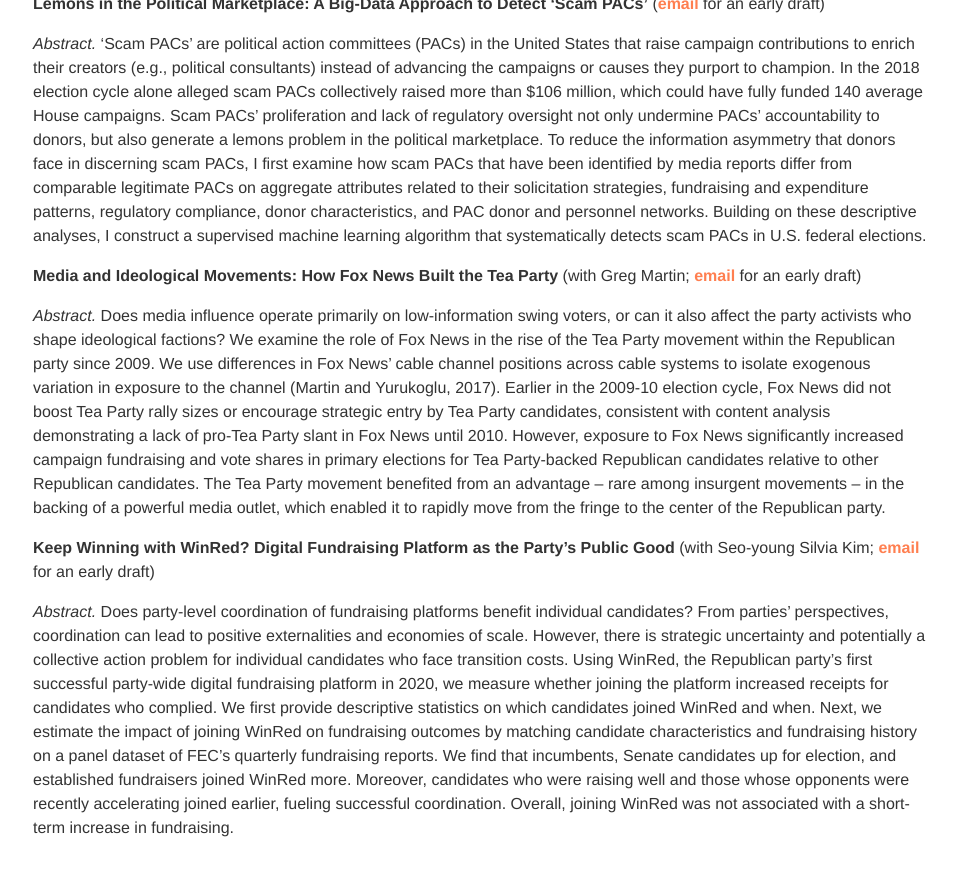
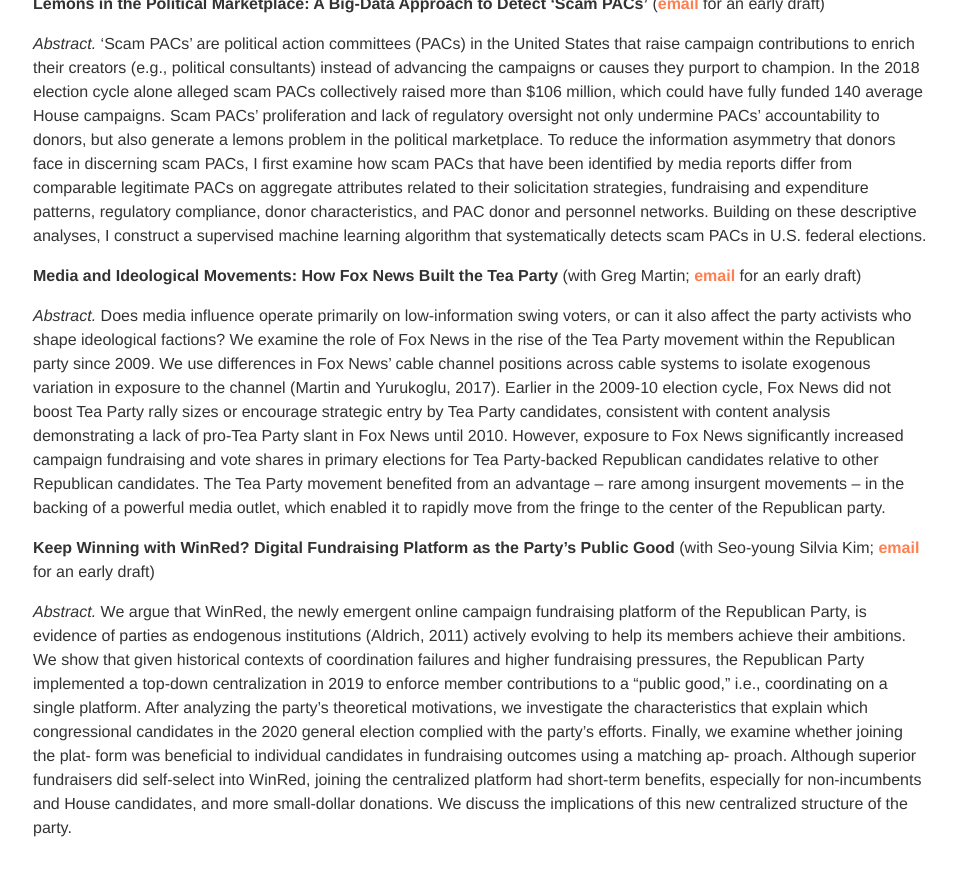
Before and after one commit to zhaoliresearch/zhaoliresearch.github.io, a Jekyll site: the page built from research/index.html, in a window 1280 px wide and 900 px high, scrolled down 2160 px. Shown: the top 876 px of the window, without its empty margins (159-1115 px from the left). Built offline with Jekyll 4.4.1, drawn with Linux system fonts in a browser that asks for light colours.

Commit message:
Update index.html

```diff
--- a/research/index.html
+++ b/research/index.html
@@ -25,5 +25,5 @@
 <p><b>Media and Ideological Movements: How Fox News Built the Tea Party</b> (with Greg Martin; <a href="mailto:zhaoliresearch@gmail.com">email</a> for an early draft)</p>
 <p><i>Abstract.</i> Does media influence operate primarily on low-information swing voters, or can it also affect the party activists who shape ideological factions? We examine the role of Fox News in the rise of the Tea Party movement within the Republican party since 2009. We use differences in Fox News’ cable channel positions across cable systems to isolate exogenous variation in exposure to the channel (Martin and Yurukoglu, 2017). Earlier in the 2009-10 election cycle, Fox News did not boost Tea Party rally sizes or encourage strategic entry by Tea Party candidates, consistent with content analysis demonstrating a lack of pro-Tea Party slant in Fox News until 2010. However, exposure to Fox News significantly increased campaign fundraising and vote shares in primary elections for Tea Party-backed Republican candidates relative to other Republican candidates. The Tea Party movement benefited from an advantage – rare among insurgent movements – in the backing of a powerful media outlet, which enabled it to rapidly move from the fringe to the center of the Republican party.</p>
 <p><b>Keep Winning with WinRed? Digital Fundraising Platform as the Party’s Public Good</b> (with Seo-young Silvia Kim; <a href="mailto:zhaoliresearch@gmail.com">email</a> for an early draft)</p>
-<p><i>Abstract.</i> Does party-level coordination of fundraising platforms benefit individual candidates? From parties’ perspectives, coordination can lead to positive externalities and economies of scale. However, there is strategic uncertainty and potentially a collective action problem for individual candidates who face transition costs. Using WinRed, the Republican party’s first successful party-wide digital fundraising platform in 2020, we measure whether joining the platform increased receipts for candidates who complied. We first provide descriptive statistics on which candidates joined WinRed and when. Next, we estimate the impact of joining WinRed on fundraising outcomes by matching candidate characteristics and fundraising history on a panel dataset of FEC’s quarterly fundraising reports. We find that incumbents, Senate candidates up for election, and established fundraisers joined WinRed more. Moreover, candidates who were raising well and those whose opponents were recently accelerating joined earlier, fueling successful coordination. Overall, joining WinRed was not associated with a short-term increase in fundraising.</p>
+<p><i>Abstract.</i> We argue that WinRed, the newly emergent online campaign fundraising platform of the Republican Party, is evidence of parties as endogenous institutions (Aldrich, 2011) actively evolving to help its members achieve their ambitions. We show that given historical contexts of coordination failures and higher fundraising pressures, the Republican Party implemented a top-down centralization in 2019 to enforce member contributions to a “public good,” i.e., coordinating on a single platform. After analyzing the party’s theoretical motivations, we investigate the characteristics that explain which congressional candidates in the 2020 general election complied with the party’s efforts. Finally, we examine whether joining the plat- form was beneficial to individual candidates in fundraising outcomes using a matching ap- proach. Although superior fundraisers did self-select into WinRed, joining the centralized platform had short-term benefits, especially for non-incumbents and House candidates, and more small-dollar donations. We discuss the implications of this new centralized structure of the party.</p>
 </div><!-- /.blurb -->
```
